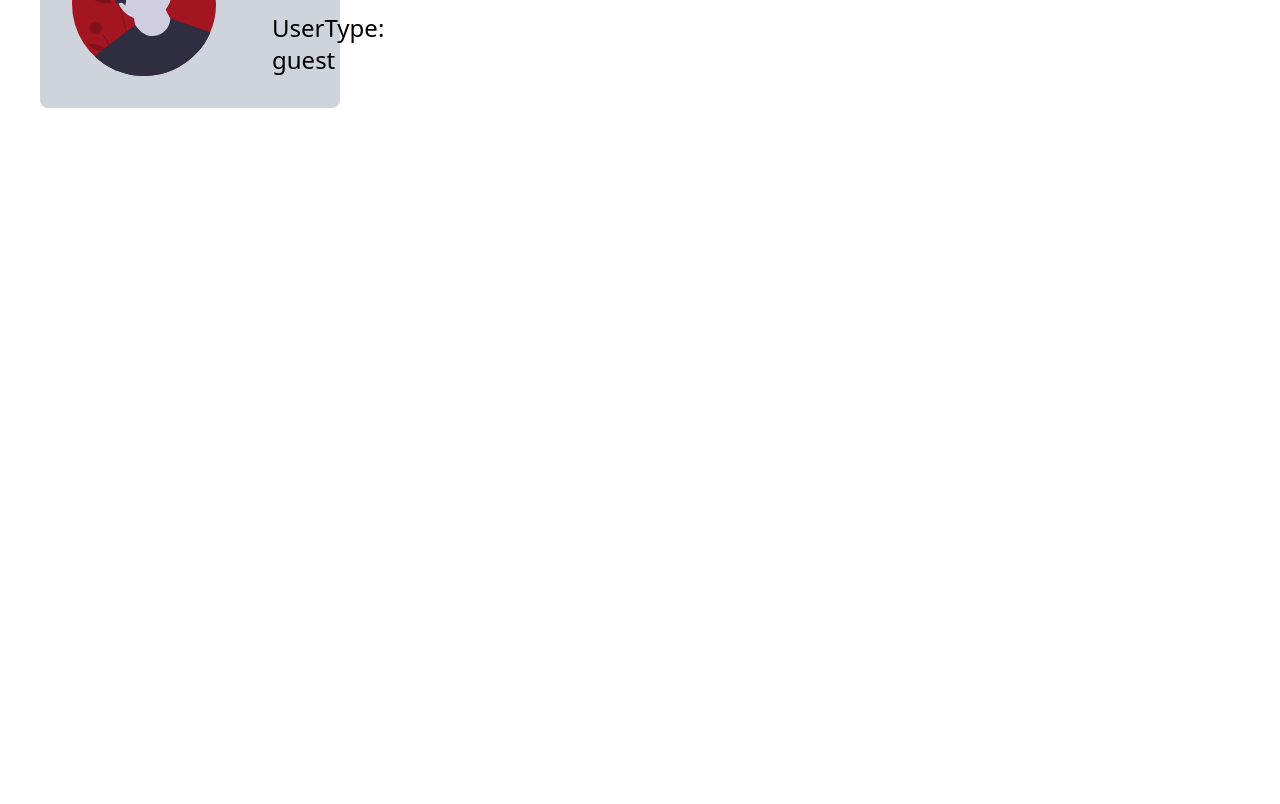
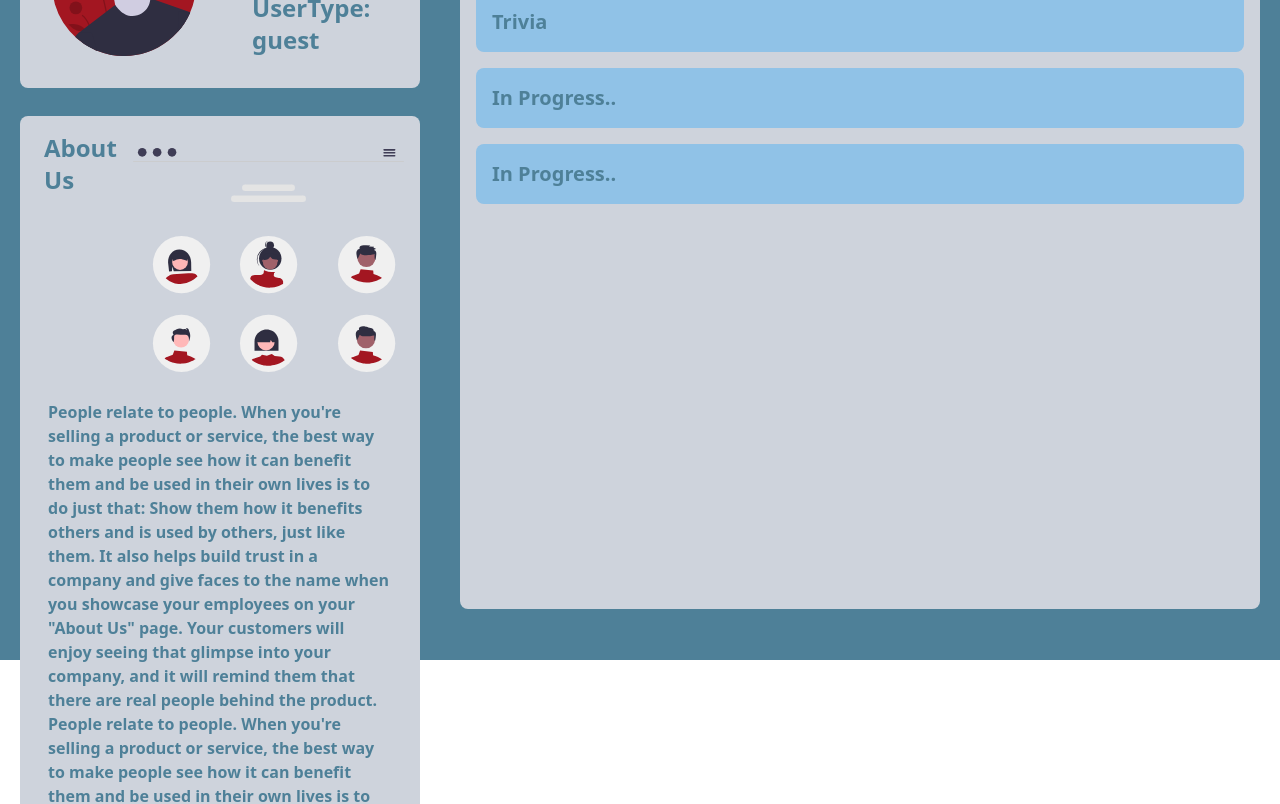
Before and after one commit to CristiSandu/Party-Games, a React (Create React App) app in the folder party-games/: page / in a window 1280 px wide. Shown: the part 140-944 px from the top of the page. Before the commit the page ends 800 px from the top, so only its background shows below. Built offline with nearby package versions, Linux system fonts and the light colour scheme.

Commit message:
Changes:  - Add AboutCard  - Add ListOfGamesCard  - A simple design to games page

```diff
--- a/party-games/src/App.js
+++ /dev/null
@@ -1,14 +0,0 @@
-import logo from "./assets/game_room.svg";
-
-import "./App.css";
-import ProfileCard from "./components/atoms/ProfileCard";
-
-function App() {
-  return (
-    <div className="p-10">
-      <ProfileCard className="w-28" name="user" profile_type="guest" />
-    </div>
-  );
-}
-
-export default App;
--- /dev/null
+++ b/party-games/src/App.jsx
@@ -0,0 +1,25 @@
+import logo from "./assets/game_room.svg";
+
+import "./App.css";
+import ProfileCard from "./components/atoms/ProfileCard";
+import AboutCard from "./components/atoms/AboutCard";
+
+import ListOfGamesCard from "./components/atoms/ListOfGamesCard";
+
+function App() {
+  const games = ["Trivia", "In Progress..", "In Progress.."];
+
+  return (
+    <div className="p-5 flex bg-darkGreen space-x-10 h-screen">
+      <div className="space-y-7 w-1/3">
+        <ProfileCard className="w-28 h-1/5" name="user" profile_type="guest" />
+        <AboutCard className="w-28 h-4/5" />
+      </div>
+      <div className="space-y-7 w-2/3">
+        <ListOfGamesCard games={games} />
+      </div>
+    </div>
+  );
+}
+
+export default App;
--- /dev/null
+++ b/party-games/src/components/atoms/AboutCard.jsx
@@ -0,0 +1,33 @@
+import profile from "../../assets/about_us.svg";
+
+export default function AboutCard() {
+  return (
+    <div className="bg-liteGray p-4 items-center rounded-lg lg:w-auto md:w-full ">
+      <div className="flex  px-2">
+        <h1 className="text-darkGreen text-2xl font-bold static"> About Us</h1>
+        <img
+          src={profile}
+          className="h-64 w-80  p-4 top-0 right-0 flex-grow justify-end"
+          alt="logo game page"
+        />
+      </div>
+      <h1 className="text-darkGreen text-base font-bold p-3">
+        {"  "}
+        People relate to people. When you're selling a product or service, the
+        best way to make people see how it can benefit them and be used in their
+        own lives is to do just that: Show them how it benefits others and is
+        used by others, just like them. It also helps build trust in a company
+        and give faces to the name when you showcase your employees on your
+        "About Us" page. Your customers will enjoy seeing that glimpse into your
+        company, and it will remind them that there are real people behind the
+        product. People relate to people. When you're selling a product or
+        service, the best way to make people see how it can benefit them and be
+        used in their own lives is to do just that: Show them how it benefits
+        others and is used by others, just like them. It also helps build trust
+        in a company and give faces to the name when you showcase your employees
+        on your "About Us" page. Your customers will enjoy seeing that glimpse
+        into your company, and it will remind them that there are real people
+      </h1>
+    </div>
+  );
+}
--- /dev/null
+++ b/party-games/src/components/atoms/ListElement.jsx
@@ -0,0 +1,12 @@
+import React from "react";
+
+export default function ListElement({ value }) {
+  return (
+    <div
+      className="bg-greenBlue p-4 rounded-lg w-full md:w-full"
+      onClick={() => alert("Your file is being uploaded!")}
+    >
+      <h1 className="text-darkGreen font-bold text-xl"> {value} </h1>
+    </div>
+  );
+}
--- /dev/null
+++ b/party-games/src/components/atoms/ListOfGamesCard.jsx
@@ -0,0 +1,24 @@
+import profile from "../../assets/profile.svg";
+
+import ListElement from "./ListElement";
+
+export default function ListOfGamesCard({ games }) {
+  const listOfGames = games.map((item) => (
+    <div
+      className="bg-greenBlue p-4 rounded-lg w-full md:w-full"
+      onClick={() => alert("Your file is being uploaded!")}
+    >
+      <button className="text-darkGreen font-bold text-xl"> {item} </button>
+    </div>
+  ));
+  return (
+    <div className="space-y-8 h-full">
+      <div className="bg-liteGray space-y-24 p-4 items-center rounded-lg lg:w-auto md:w-full">
+        <h1 className="text-left font-bold text-2xl text-darkGreen">Games</h1>
+      </div>
+      <div className="bg-liteGray space-y-4 p-4 items-center rounded-lg lg:w-auto md:w-full h-5/6 overflow-y-clip">
+        {listOfGames}
+      </div>
+    </div>
+  );
+}
--- a/party-games/src/components/atoms/ProfileCard.jsx
+++ b/party-games/src/components/atoms/ProfileCard.jsx
@@ -2,11 +2,13 @@ import profile from "../../assets/profile.svg";
 
 export default function ProfileCard({ name, profile_type }) {
   return (
-    <div className="bg-liteGray flex p-4 items-center rounded-lg w-1/4">
+    <div className="bg-liteGray flex p-4 items-center rounded-lg lg:w-auto md:w-full">
       <img src={profile} className="h-44 w-44 p-4" alt="logo game page" />
-      <div className="relative space-y-4 px-10">
-        <h1 className="text-2xl">UserName: {name}</h1>
-        <h1 className="text-2xl">UserType: {profile_type}</h1>
+      <div className="space-y-4 px-10">
+        <h1 className="text-darkGreen text-2xl font-bold">UserName: {name}</h1>
+        <h1 className="text-darkGreen text-2xl font-bold">
+          UserType: {profile_type}
+        </h1>
       </div>
     </div>
   );
```
Also changed, not shown: party-games/src/assets/about_us.svg.
